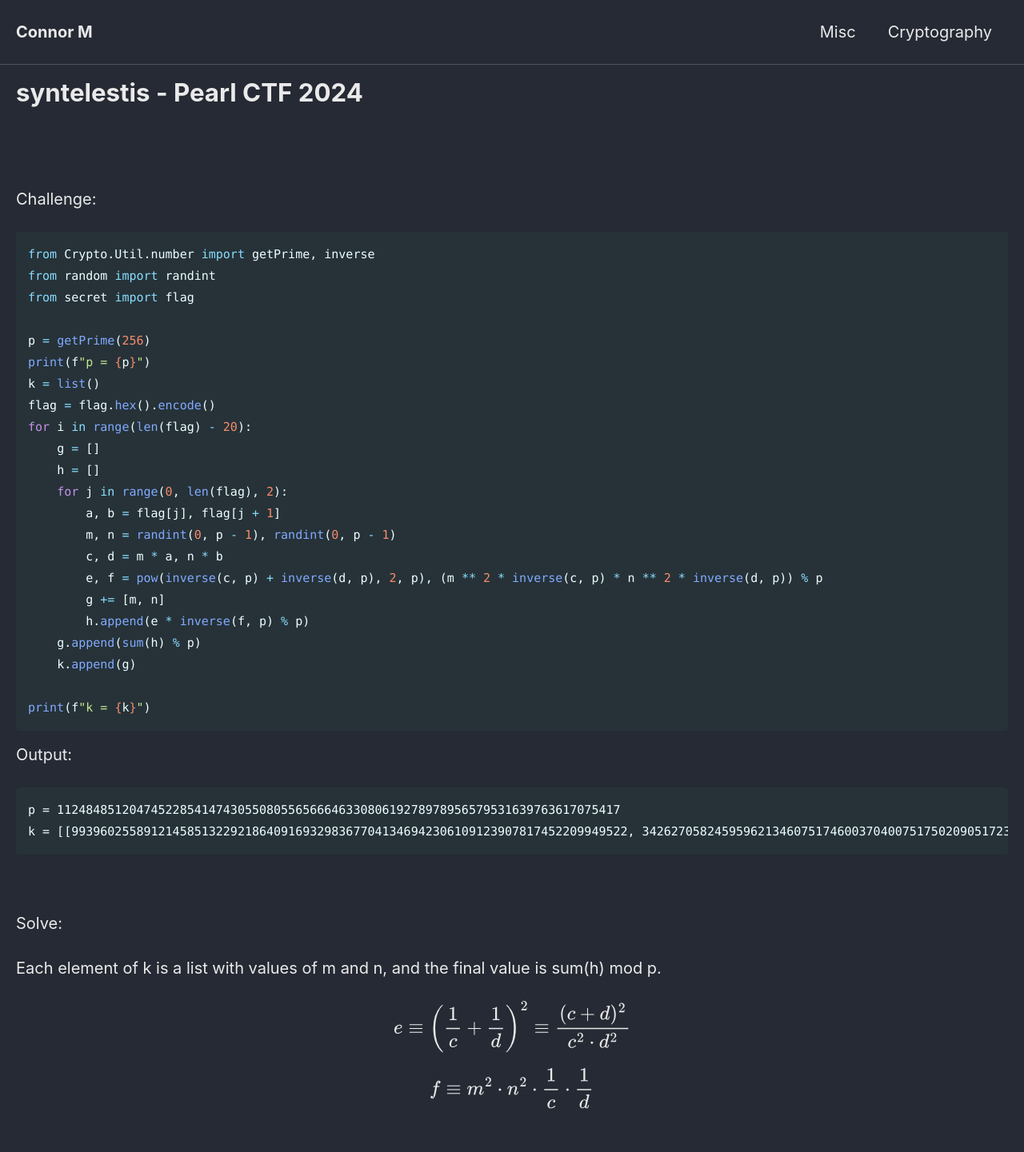
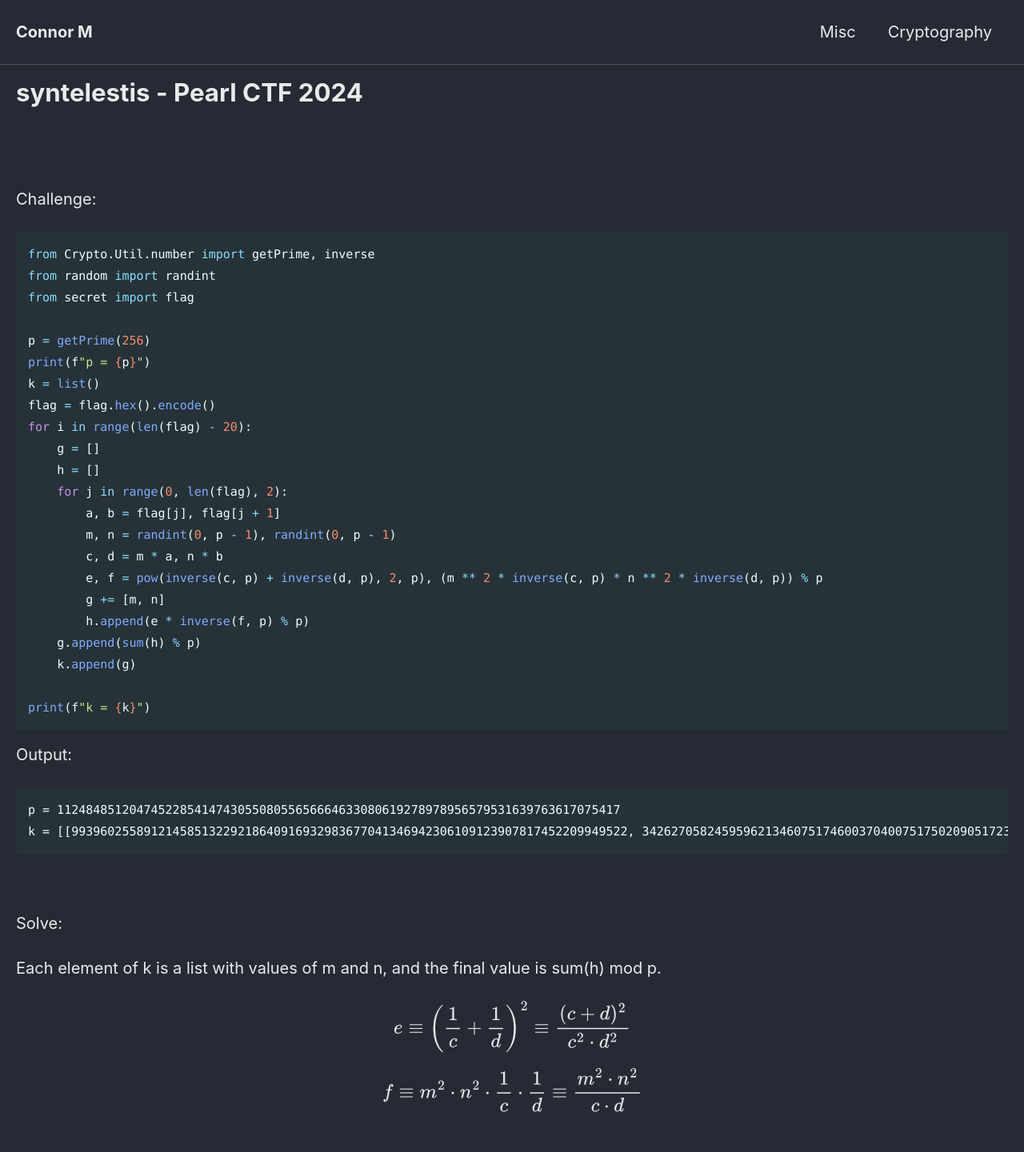
Before and after one commit to Connor-McCartney/Connor-McCartney.github.io, a Jekyll site: the page built from _pages/cryptography/other/syntelestis-Pearl-CTF-2024.md, in a window 1280 px wide. Shown: the whole page at 80% size. Built offline with Jekyll 4.4.1, drawn with Linux system fonts in a browser that asks for light colours; cached includes are drawn as plain includes.

Commit message:
Update syntelestis-Pearl-CTF-2024.md

```diff
--- a/_pages/cryptography/other/syntelestis-Pearl-CTF-2024.md
+++ b/_pages/cryptography/other/syntelestis-Pearl-CTF-2024.md
@@ -51,4 +51,4 @@ Each element of k is a list with values of m and n, and the final value is sum(h
 
 $$e \equiv \left( \frac{1}{c} + \frac{1}{d} \right)^2 \equiv \frac{(c+d)^2}{c^2 \cdot d^2}$$
 
-$$f \equiv m^2 \cdot n^2 \cdot \frac{1}{c} \cdot \frac{1}{d}$$
+$$f \equiv m^2 \cdot n^2 \cdot \frac{1}{c} \cdot \frac{1}{d} \equiv \frac{m^2 \cdot n^2}{c \cdot d}$$
```
